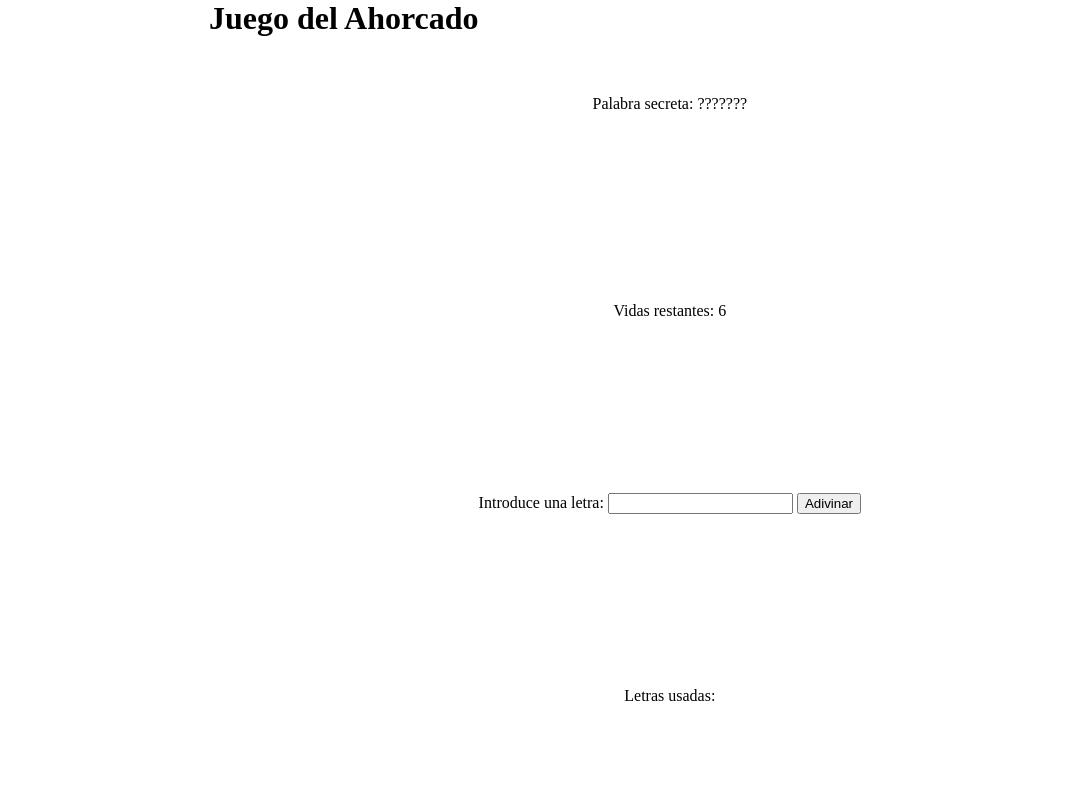
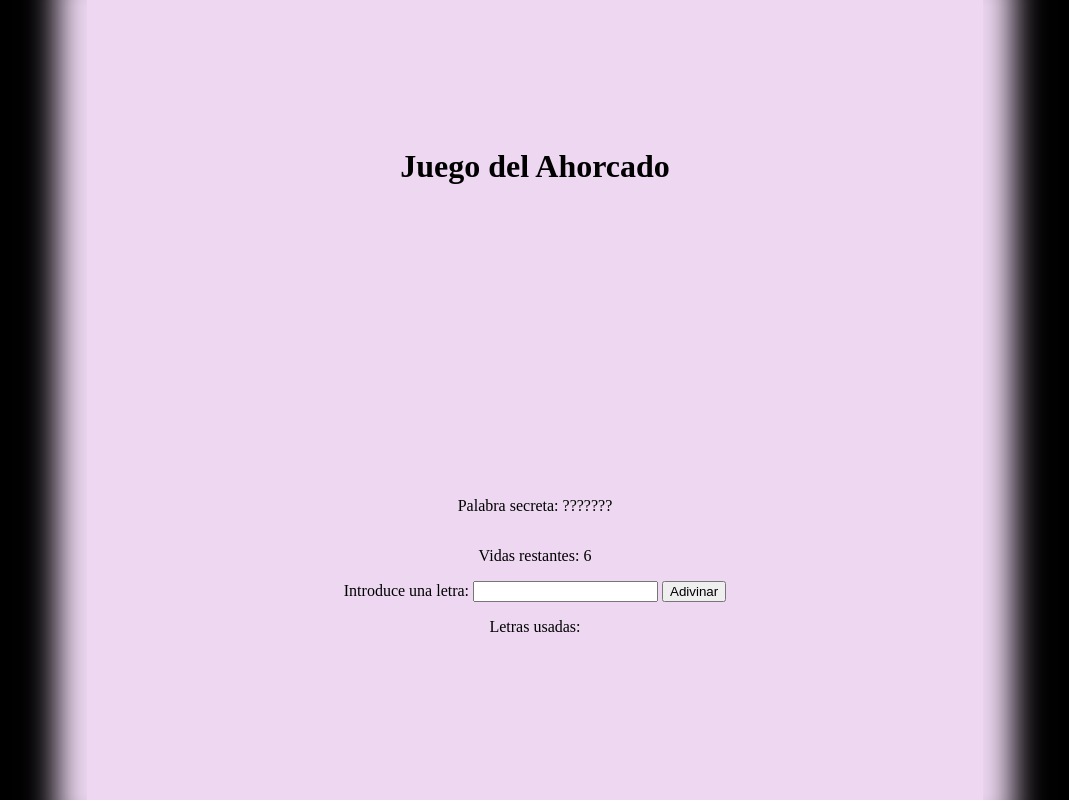
Before and after one commit to Jusaca01/AEV1_Despliegue, a PHP site: page / in a window 1280 px wide. Shown: the whole page, without its empty margins (105-1174 px from the left). Run offline with PHP 8.4, Linux system fonts and the light colour scheme.

Commit message:
creo que div #background y aplico estilos al fondo

```diff
--- a/index.php
+++ b/index.php
@@ -60,6 +60,7 @@ if ($_SESSION['letras_acertadas'] == $_SESSION['palabra']) {
 </head>
 
 <body>
+    <div id="background">
         <h1>Juego del Ahorcado</h1>
         <main>
             <p>Palabra secreta: <?php echo $_SESSION['letras_acertadas']; ?></p>
@@ -71,6 +72,7 @@ if ($_SESSION['letras_acertadas'] == $_SESSION['palabra']) {
             </form>
             <p>Letras usadas: <?php echo implode(', ', $_SESSION['letras_usadas']); ?></p>
         </main>
+    </div>
 </body>
 
 </html>
--- a/style.css
+++ b/style.css
@@ -8,13 +8,24 @@ body {
     height: 100vh;
     display: flex;
     justify-content: center;
+    background-color: black;
 
+}
+
+#background {
+    background-color: #edd7f1;
+    width: 70%;
+    height: 100%;
+    display: flex;
+    flex-direction: column;
+    justify-content: space-around;
+    align-items: center;
+    box-shadow: 0 0 30px 30px #edd7f1;
 }
 
 h1 {
     text-align: center;
     margin: 0;
-
 
 }
 
```
Lines whose indentation alone changed are shown as unchanged.
